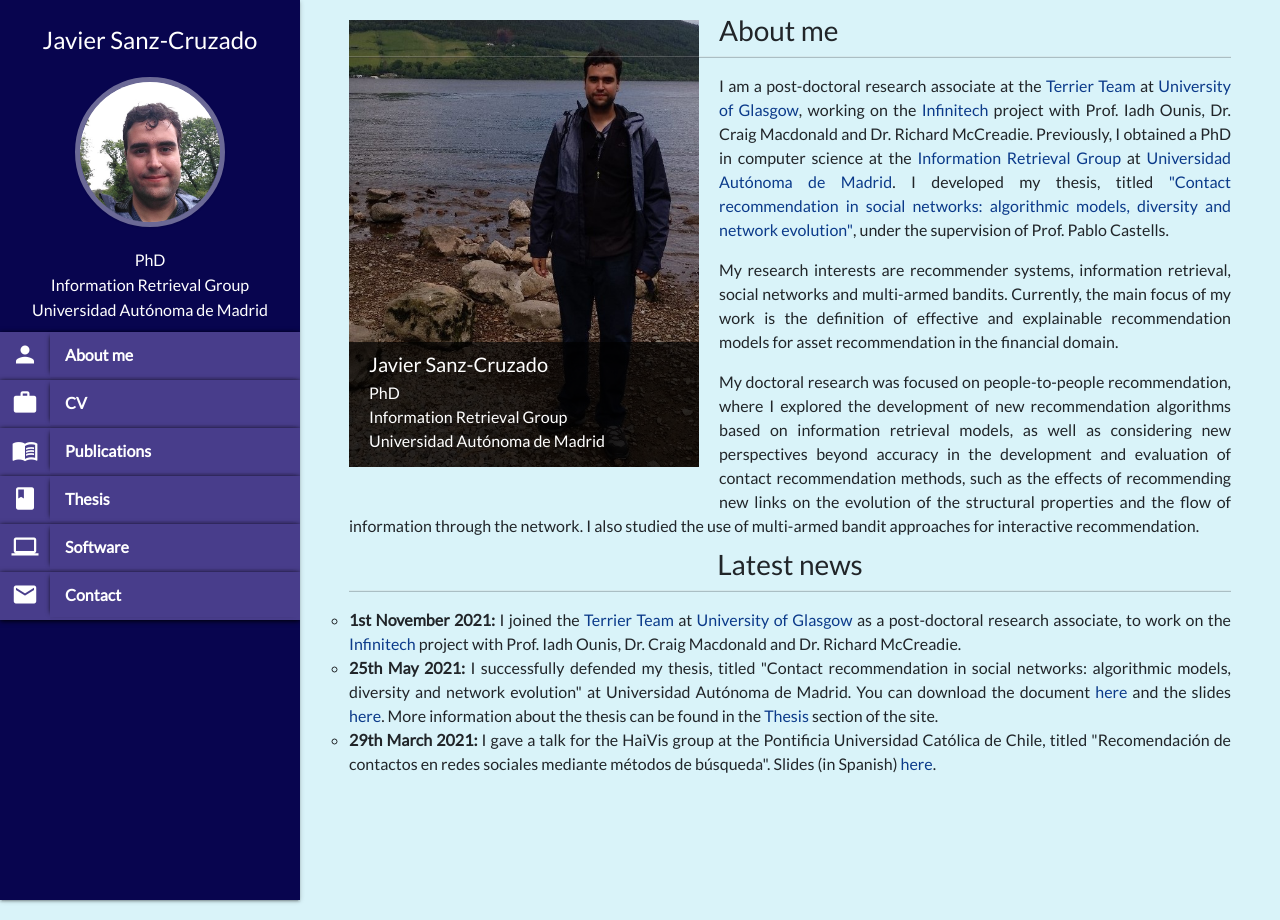
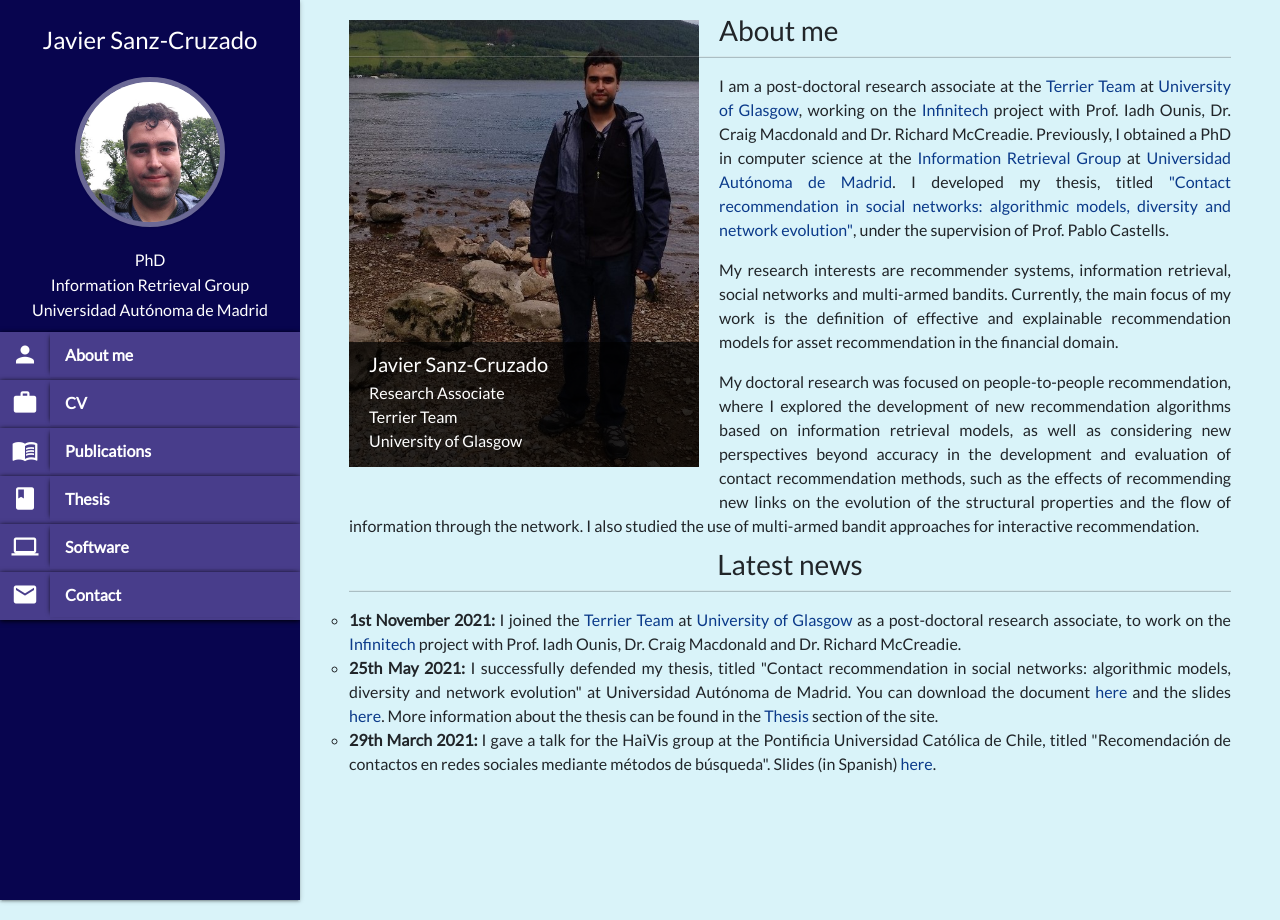
Before and after one commit to JavierSanzCruza/javiersanzcruza.github.io, a Jekyll site: the page built from index.md, in a window 1280 px wide. Built offline with Jekyll 4.4.1, drawn with Linux system fonts in a browser that asks for light colours; nearby versions of some CDN libraries.

Commit message:
Changed affiliation

```diff
--- a/index.md
+++ b/index.md
@@ -13,9 +13,9 @@ title: Home
 		<div class="intro-photo-text">
 			<p id="intro-photo-text-title">Javier Sanz-Cruzado</p>
 			<ul class="descr">
-				<li style="list-style-type: none;">PhD</li>
-				<li style="list-style-type: none;">Information Retrieval Group</li>
-				<li style="list-style-type: none;">Universidad Autónoma de Madrid</li>
+				<li style="list-style-type: none;">Research Associate</li>
+				<li style="list-style-type: none;">Terrier Team</li>
+				<li style="list-style-type: none;">University of Glasgow</li>
 			</ul>
 		</div>
 		</div>
```
